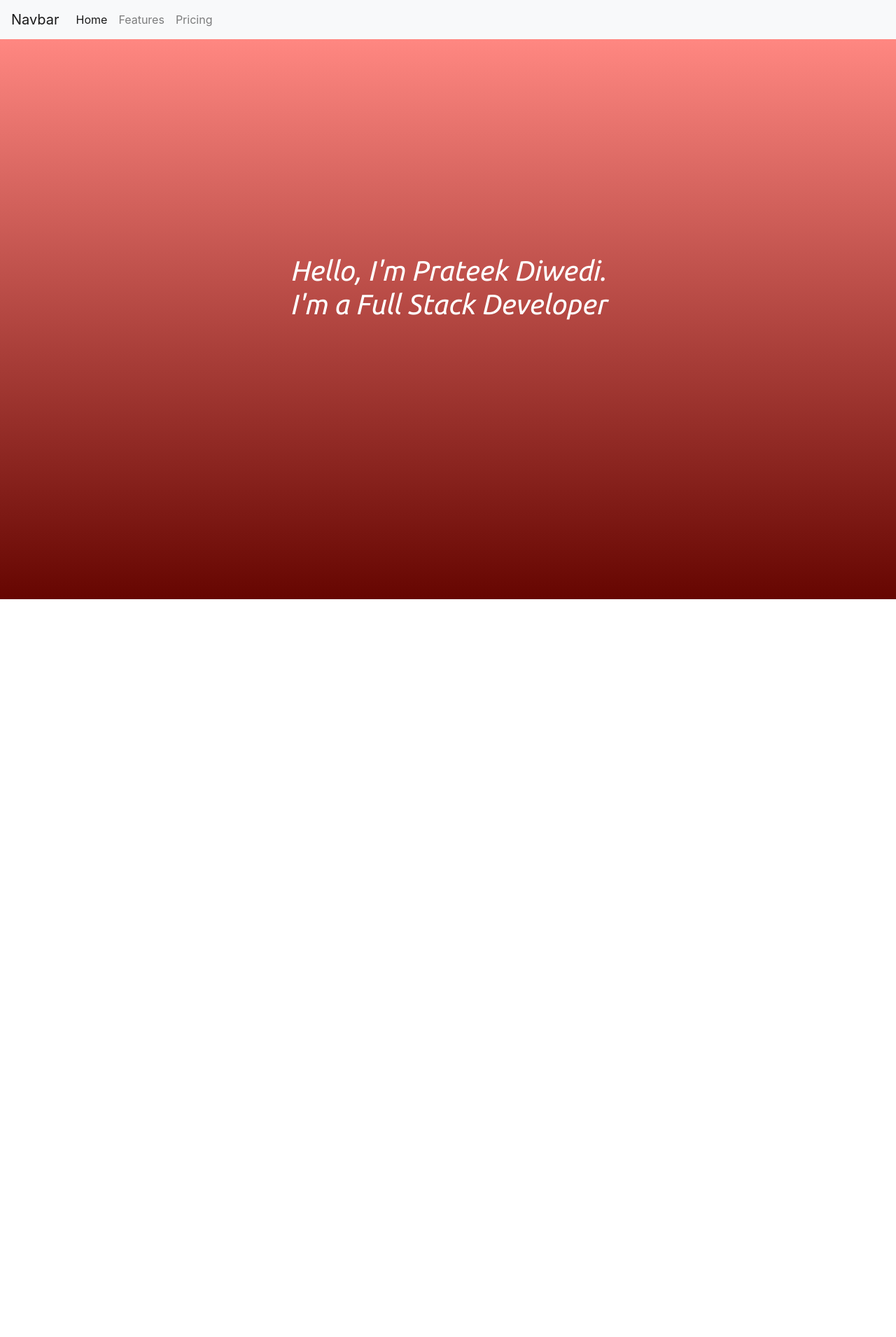
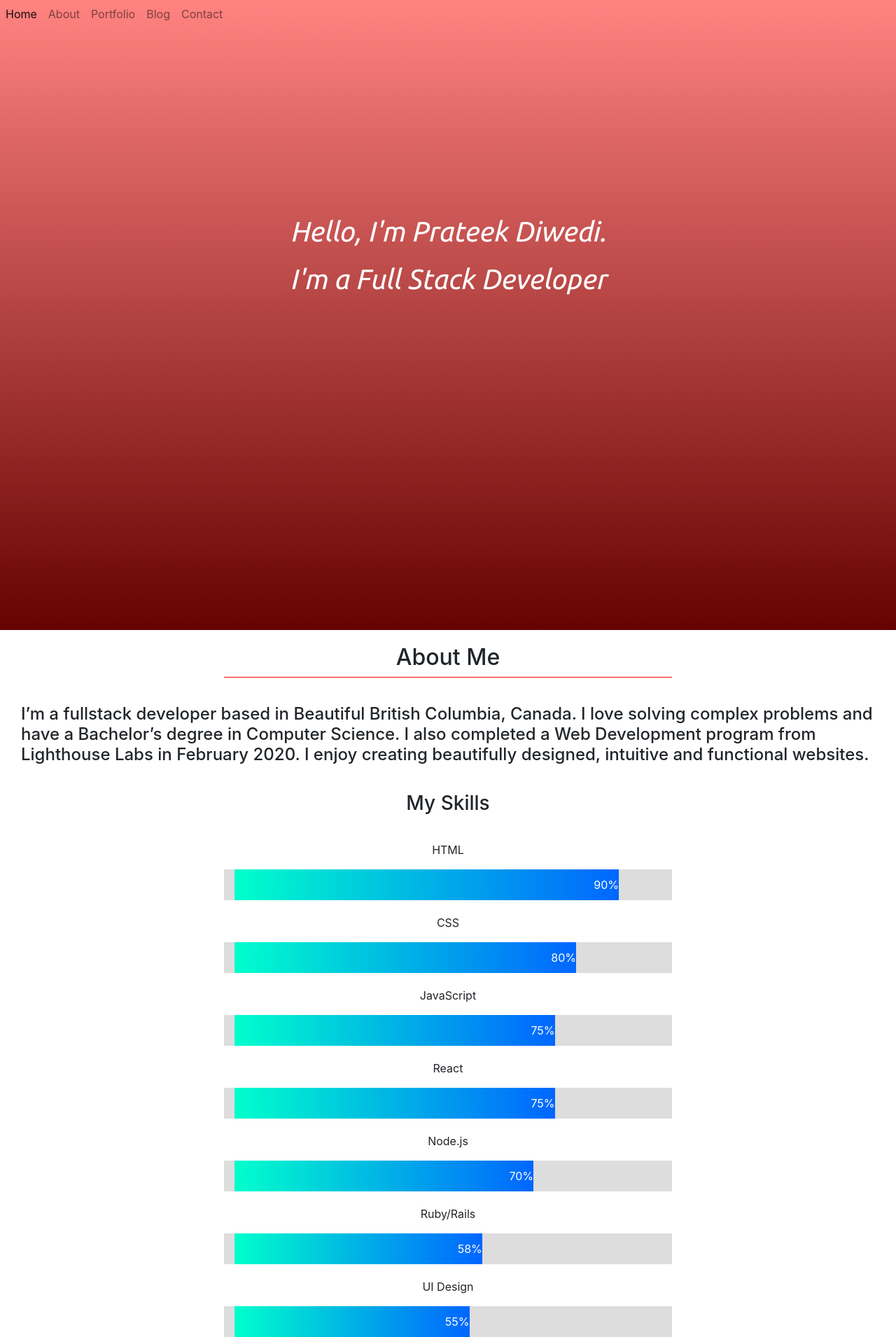
Before and after one commit to prateek-diwedi/portfolio, a React (Create React App) app: page / in a window 1280 px wide. Shown: the whole page at 70% size. Before the commit the page ends 856 px from the top, so only its background shows below. Built offline with nearby package versions, Linux system fonts and the light colour scheme.

Commit message:
added animation

```diff
--- a/package.json
+++ b/package.json
@@ -6,6 +6,7 @@
     "@testing-library/jest-dom": "^4.2.4",
     "@testing-library/react": "^9.3.2",
     "@testing-library/user-event": "^7.1.2",
+    "aos": "^2.3.4",
     "bootstrap": "^4.5.0",
     "node-sass": "^4.14.1",
     "react": "^16.13.1",
--- a/public/index.html
+++ b/public/index.html
@@ -40,5 +40,6 @@
       To begin the development, run `npm start` or `yarn start`.
       To create a production bundle, use `npm run build` or `yarn build`.
     -->
+
   </body>
 </html>
--- a/src/App.css
+++ b/src/App.css
@@ -2,8 +2,9 @@
   background-image: linear-gradient( rgba(255, 255, 255, 0.5), rgba(0, 0, 0, 0.6));
   background-color: #FFFA02;
   animation: rgb 30s infinite alternate;
-  height: 800px;
+  height: 900px;
   width: auto;
+  background-size: cover;
 }
 
 @keyframes rgb {
--- a/src/App.js
+++ b/src/App.js
@@ -5,7 +5,7 @@ import 'bootstrap/dist/css/bootstrap.min.css'
 
 function App() {
   return (
-    <div className="App">
+    <div className="App" id='homeAnchor'>
      <h1>
     Hello, I'm Prateek Diwedi.
       <p>
--- /dev/null
+++ b/src/components/AboutComponent.jsx
@@ -0,0 +1,63 @@
+import React, { useEffect } from 'react'
+import './BarGraph.scss';
+import Aos from 'aos';
+import 'aos/dist/aos.css'
+
+function AboutComponent() {
+  useEffect(() => {
+    Aos.init({ duration: 2000 })
+  }, [])
+  return (
+    <div>
+      <div data-aos="fade-right" className='AboutMe Animate'>
+      <h2 className='aboutMe' id='aboutMe' >About Me</h2>
+      </div>
+    <div data-aos="flip-up" className="description">
+     <h4>
+     I’m a fullstack developer based in Beautiful British Columbia, Canada. I love solving complex problems and have a Bachelor’s degree in Computer Science. I also completed a Web Development program from Lighthouse Labs in February 2020. I enjoy creating beautifully designed, intuitive and functional websites.
+
+     </h4>
+    </div>
+    <div className="skillContainer">
+    <h3 className='mySkill'>My Skills</h3>
+    </div>
+      <p>HTML</p>
+      <div data-aos="fade-up-right" className="container">
+        <div className="skills html">90%</div>
+      </div>
+
+      <p>CSS</p>
+      <div data-aos="fade-up-left" className="container">
+        <div className="skills css">80%</div>
+      </div>
+
+      <p>JavaScript</p>
+      <div data-aos="fade-up-right" className="container">
+        <div className="skills js">75%</div>
+      </div>
+
+      <p>React</p>
+      <div data-aos="fade-up-left" className="container">
+        <div className="skills react">75%</div>
+      </div>
+
+      <p>Node.js</p>
+      <div data-aos="fade-up-right" className="container">
+        <div className="skills node">70%</div>
+      </div>
+
+      <p>Ruby/Rails</p>
+      <div data-aos="fade-up-left" className="container">
+        <div className="skills ruby">58%</div>
+      </div>
+
+      <p>UI Design</p>
+      <div data-aos="fade-up-right" className="container">
+        <div className="skills ui">55%</div>
+      </div>
+    </div>
+
+  )
+}
+
+export default AboutComponent
--- /dev/null
+++ b/src/components/BarGraph.scss
@@ -0,0 +1,53 @@
+.container {
+  width: 50%;
+  background-color: #ddd;
+}
+
+.skills {
+  text-align: right;
+  padding-top: 10px;
+  padding-bottom: 10px;
+  color: white;
+}
+
+.html {width: 90%; background: linear-gradient(to left, #0066ff 0%, #00ffcc 100%)}
+.css {width: 80%; background: linear-gradient(to left, #0066ff 0%, #00ffcc 100%)}
+.js {width: 75%; background: linear-gradient(to left, #0066ff 0%, #00ffcc 100%)}
+.react {width: 75%; background: linear-gradient(to left, #0066ff 0%, #00ffcc 100%)}
+.node {width: 70%; background: linear-gradient(to left, #0066ff 0%, #00ffcc 100%)}
+.ruby {width: 58%; background: linear-gradient(to left, #0066ff 0%, #00ffcc 100%)}
+.ui {width: 55%; background: linear-gradient(to left, #0066ff 0%, #00ffcc 100%)}
+
+.aboutMe {
+  text-align: center;
+  padding-top: 20px;
+  display: inline-block;
+  padding-bottom: 10px;
+  position: relative;
+  display: flex;
+  justify-content: center;
+}
+
+.aboutMe:before{
+  content: "";
+  position: absolute;
+  width: 50%;
+  height: 1px;
+  bottom: 0;
+  left: 25%;
+  border-bottom: 1px solid red;
+}
+
+.skillContainer {
+ text-align: center;
+ padding-bottom: 10px;
+}
+
+p {
+ text-align: center;
+ padding-top: 20px;
+}
+
+.description {
+  padding: 30px;
+}
--- a/src/components/NavBar.js
+++ b/src/components/NavBar.js
@@ -1,27 +1,24 @@
 import React from 'react'
+import './NavBar.scss';
 
 function NavBar() {
   return (
-    <div>
+    <div className='navBarHide'>
       <nav className="navbar navbar-expand-lg navbar-light bg-light">
-  <a className="navbar-brand" href="#">Navbar</a>
-  <button className="navbar-toggler" type="button" data-toggle="collapse" data-target="#navbarNavDropdown" aria-controls="navbarNavDropdown" aria-expanded="false" aria-label="Toggle navigation">
-    <span class="navbar-toggler-icon"></span>
-  </button>
-  <div className="collapse navbar-collapse" id="navbarNavDropdown">
-    <ul className="navbar-nav">
-      <li className="nav-item active">
-        <a className="nav-link" href="#">Home <span class="sr-only">(current)</span></a>
-      </li>
-      <li className="nav-item">
-        <a className="nav-link" href="#">Features</a>
-      </li>
-      <li className="nav-item">
-        <a className="nav-link" href="#">Pricing</a>
-      </li>
-    </ul>
-  </div>
-</nav>
+
+        <button className="navbar-toggler" type="button" data-toggle="collapse" data-target="#navbarNavAltMarkup" aria-controls="navbarNavAltMarkup" aria-expanded="false" aria-label="Toggle navigation">
+          <span className="navbar-toggler-icon"></span>
+        </button>
+        <div className="collapse navbar-collapse" id="navbarNavAltMarkup">
+          <div className="navbar-nav">
+            <a className="nav-item nav-link active" href="#homeAnchor">Home <span className="sr-only">(current)</span></a>
+            <a className="nav-item nav-link" href="#aboutMe">About</a>
+            <a className="nav-item nav-link" href="#">Portfolio</a>
+            <a className="nav-item nav-link" href="#">Blog</a>
+            <a className="nav-item nav-link" href="#">Contact</a>
+          </div>
+        </div>
+      </nav>
     </div>
   )
 }
--- /dev/null
+++ b/src/components/NavBar.scss
@@ -0,0 +1,9 @@
+.navBarHide {
+position: fixed;
+// top: -50px;
+// display: contents;
+}
+
+.bg-light {
+display: contents;
+}
--- a/src/index.js
+++ b/src/index.js
@@ -3,12 +3,14 @@ import ReactDOM from 'react-dom';
 import './index.css';
 import App from './App';
 import Navbar from './components/NavBar'
+import AboutComponent from "./components/AboutComponent"
 import * as serviceWorker from './serviceWorker';
 
 ReactDOM.render(
   <React.StrictMode>
     <Navbar />
     <App />
+    <AboutComponent />
   </React.StrictMode>,
   document.getElementById('root')
 );
```
Also changed, not shown: src/components/Portfolio.jsx (added, +11 -0 lines), 1 other file (tests, documents, lock files or other folders).
